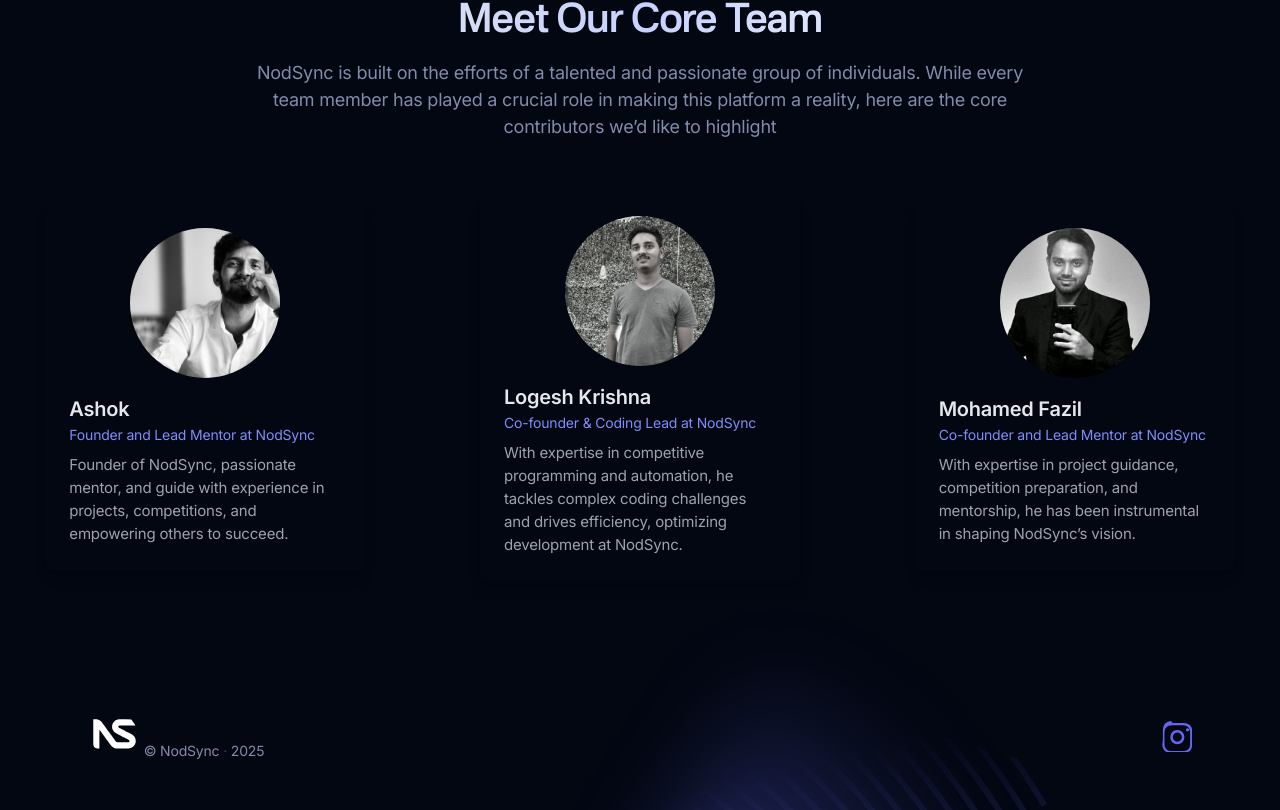
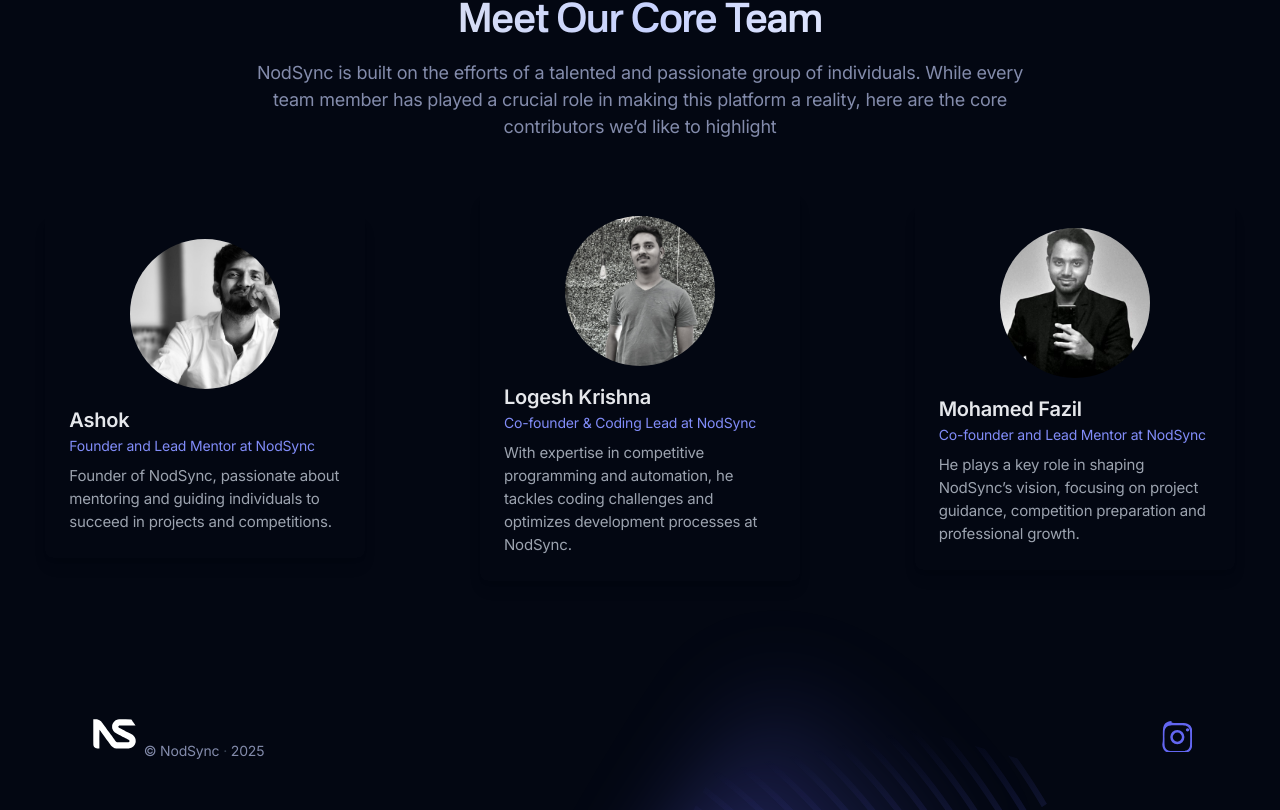
Before and after one commit to iashokk/NodSync, a Next.js app: page /AboutUs in a window 1280 px wide. Shown: the part 1820-2630 px from the top of the page. Built offline with nearby package versions, Linux system fonts and the light colour scheme; no server answers; the database is empty.

Commit message:
About change

```diff
--- a/app/AboutUs/page.tsx
+++ b/app/AboutUs/page.tsx
@@ -144,7 +144,7 @@
       <h3 className="text-xl font-semibold text-gray-200 mt-4">Ashok</h3>
       <p className="text-indigo-400 text-sm">Founder and Lead Mentor at NodSync</p>
       <p className="text-gray-400 mt-2">
-      Founder of NodSync, passionate mentor, and guide with experience in projects, competitions, and empowering others to succeed.
+      Founder of NodSync, passionate about mentoring and guiding individuals to succeed in projects and competitions.
       </p>
     </div>
 {/* Team Member Card 2 */}
@@ -159,7 +159,7 @@
       <h3 className="text-xl font-semibold text-gray-200 mt-4">Logesh Krishna</h3>
       <p className="text-indigo-400 text-sm">Co-founder & Coding Lead at NodSync</p>
       <p className="text-gray-400 mt-2">
-      With expertise in competitive programming and automation, he tackles complex coding challenges and drives efficiency, optimizing development at NodSync.
+      With expertise in competitive programming and automation, he tackles coding challenges and optimizes development processes at NodSync.
       </p>
     </div>
 
@@ -176,7 +176,7 @@
       <h3 className="text-xl font-semibold text-gray-200 mt-4">Mohamed Fazil</h3>
       <p className="text-indigo-400 text-sm">Co-founder and Lead Mentor at NodSync</p>
       <p className="text-gray-400 mt-2">
-        With expertise in project guidance, competition preparation, and mentorship, he has been instrumental in shaping NodSync’s vision.
+      He plays a key role in shaping NodSync’s vision, focusing on project guidance, competition preparation and professional growth.
       </p>
     </div>
   </div>
```
